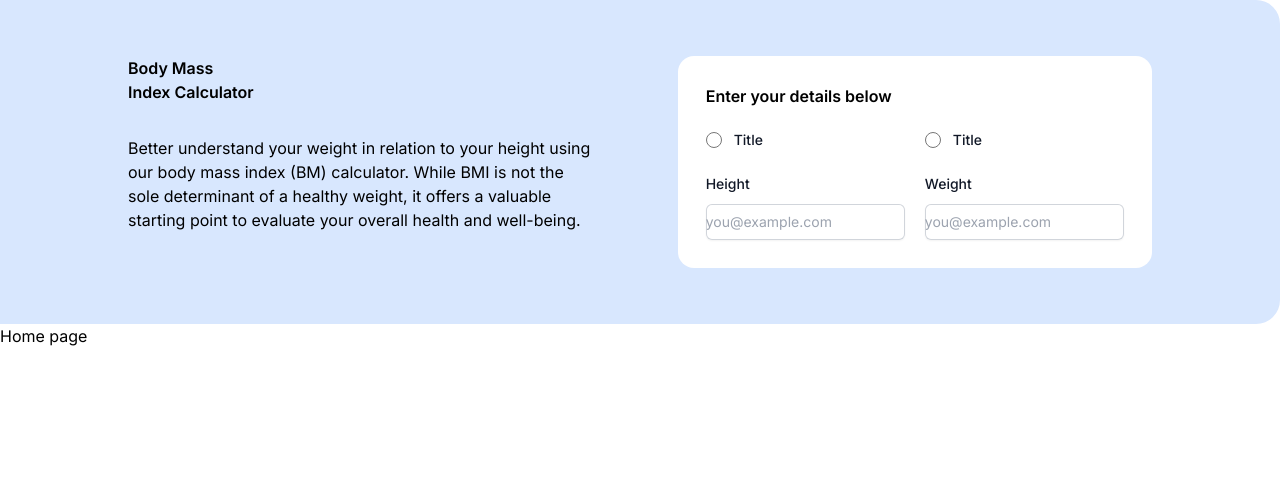
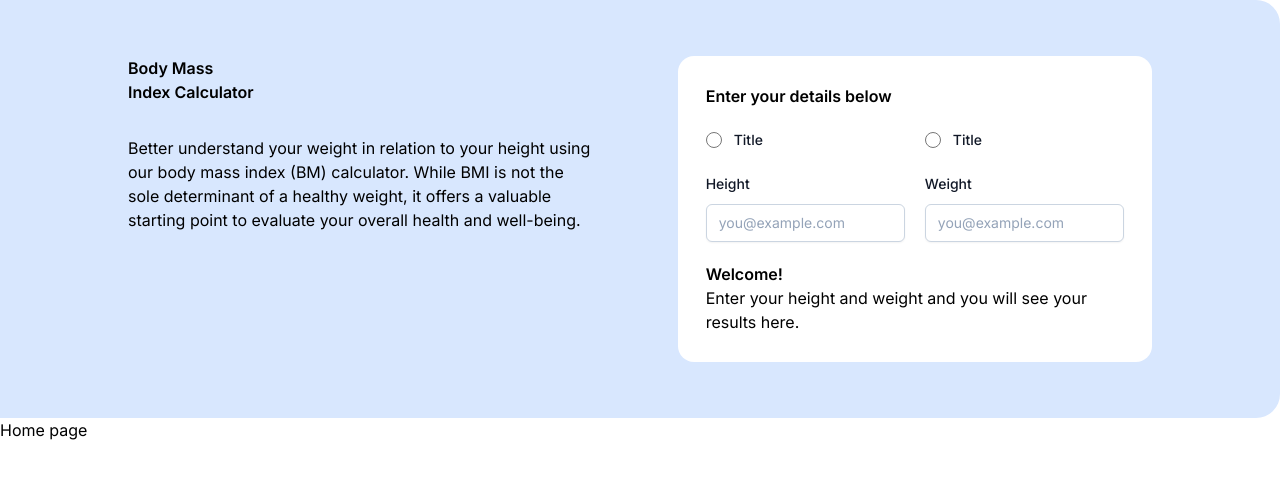
Before and after one commit to chungvuiloong/bmi_calculator, a Next.js app: page / in a window 1280 px wide. Shown: the top 478 px of the page. Built offline with nearby package versions, Linux system fonts and the light colour scheme.

Commit message:
Refactored and moved code into bmi_calculator.

```diff
--- a/src/components/HeroBanner/index.tsx
+++ b/src/components/HeroBanner/index.tsx
@@ -2,22 +2,9 @@
 import { Typography } from '@material-tailwind/react';
 import React from 'react';
 
-export  const HeroBanner = () => {
+function Bmi_calculator () {
     return (
-        <section>
-            <div className='py-14 bg-[#d8e7fe] lg:rounded-r-3xl rounded-none'>
-                <div className='px-5 md:px-8 xl:px-32 '>
-                    <div className='container mx-auto flex lg:gap-20 gap-12'>
-                        <div className='basis-1/2 flex flex-col gap-8'>
-                            <Typography variant='h1'>Body Mass<br/>Index Calculator</Typography>
-                            <Typography variant='paragraph'>
-                                Better understand your weight in relation to your height using
-                                our body mass index (BM) calculator. While BMI is not the
-                                sole determinant of a healthy weight, it offers a valuable
-                                starting point to evaluate your overall health and well-being.
-                            </Typography>
-                        </div>
-                        <div className='basis-1/2 flex flex-col bg-white rounded-2xl p-7 gap-5'>
+        <>
             <Typography variant='h3'>Enter your details below</Typography>
             <fieldset>
                 <legend className="sr-only">Notification method</legend>
@@ -53,13 +40,7 @@
                         Height
                     </label>
                     <div className="mt-2">
-                                                <input
-                                                type="email"
-                                                name="email"
-                                                id="email"
-                                                className="block w-full rounded-md border-0 py-1.5 text-gray-900 shadow-sm ring-1 ring-inset ring-gray-300 placeholder:text-gray-400 focus:ring-2 focus:ring-inset focus:ring-indigo-600 sm:text-sm sm:leading-6"
-                                                placeholder="you@example.com"
-                                                />
+                        <input type="email" name="email" className="mt-1 px-3 py-2 bg-white border shadow-sm border-slate-300 placeholder-slate-400 focus:outline-none focus:border-sky-500 focus:ring-sky-500 block w-full rounded-md sm:text-sm focus:ring-1" placeholder="you@example.com" />
                     </div>
                 </div>
                 <div className='basis-1/2'>
@@ -67,40 +48,34 @@
                      Weight
                     </label>
                     <div className="mt-2">
-                                                <input
-                                                type="email"
-                                                name="email"
-                                                id="email"
-                                                className="block w-full rounded-md border-0 py-1.5 text-gray-900 shadow-sm ring-1 ring-inset ring-gray-300 placeholder:text-gray-400 focus:ring-2 focus:ring-inset focus:ring-indigo-600 sm:text-sm sm:leading-6"
-                                                placeholder="you@example.com"
-                                                />
+                        <input type="email" name="email" className="mt-1 px-3 py-2 bg-white border shadow-sm border-slate-300 placeholder-slate-400 focus:outline-none focus:border-sky-500 focus:ring-sky-500 block w-full rounded-md sm:text-sm focus:ring-1" placeholder="you@example.com" />
                     </div>
                 </div>
-                            </div>
-
-
-
-                            {/* <Typography variant='h3'>Enter your details below</Typography>
-                            <div>
-                                <fieldset className='flex'>
-                                    <div className='basis-1/2 flex gap-2'>
-                                        <input type="radio" id="huey" name="drone" value="huey" checked />
-                                        <label>
-                                            <Typography variant='small' className='font-semibold'>Metrics</Typography>
-                                        </label>
-                                    </div>
-                                    <div className='basis-1/2 flex gap-2'>
-                                        <input type="radio" id="dewey" name="drone" value="dewey" />
-                                        <label>
-                                            <Typography variant='small' className='font-semibold'>Imperial</Typography>
-                                        </label>
-                                    </div>
-                                </fieldset>
             </div>
             <div>
                 <Typography variant='h3'>Welcome!</Typography>
                 <Typography variant='paragraph'>Enter your height and weight and you will see your results here.</Typography>
-                            </div> */}
+            </div>
+        </>
+    )
+}
+export  const HeroBanner = () => {
+    return (
+        <section>
+            <div className='py-14 bg-[#d8e7fe] lg:rounded-r-3xl rounded-none'>
+                <div className='px-5 md:px-8 xl:px-32 '>
+                    <div className='container mx-auto flex lg:gap-20 gap-12'>
+                        <div className='basis-1/2 flex flex-col gap-8'>
+                            <Typography variant='h1'>Body Mass<br/>Index Calculator</Typography>
+                            <Typography variant='paragraph'>
+                                Better understand your weight in relation to your height using
+                                our body mass index (BM) calculator. While BMI is not the
+                                sole determinant of a healthy weight, it offers a valuable
+                                starting point to evaluate your overall health and well-being.
+                            </Typography>
+                        </div>
+                        <div className='basis-1/2 flex flex-col bg-white rounded-2xl p-7 gap-5'>
+                            <Bmi_calculator />
                         </div>
                     </div>
                 </div>
```
Lines whose indentation alone changed are shown as unchanged.
